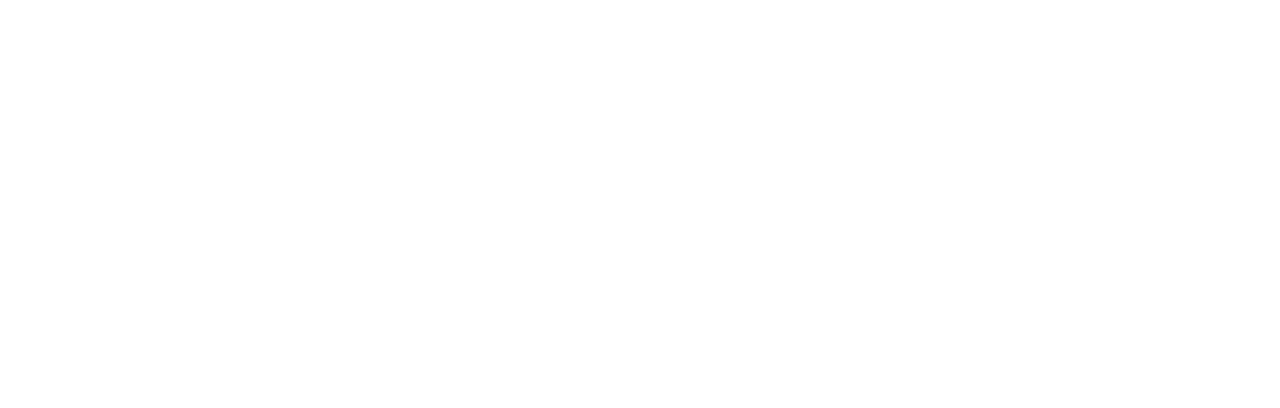
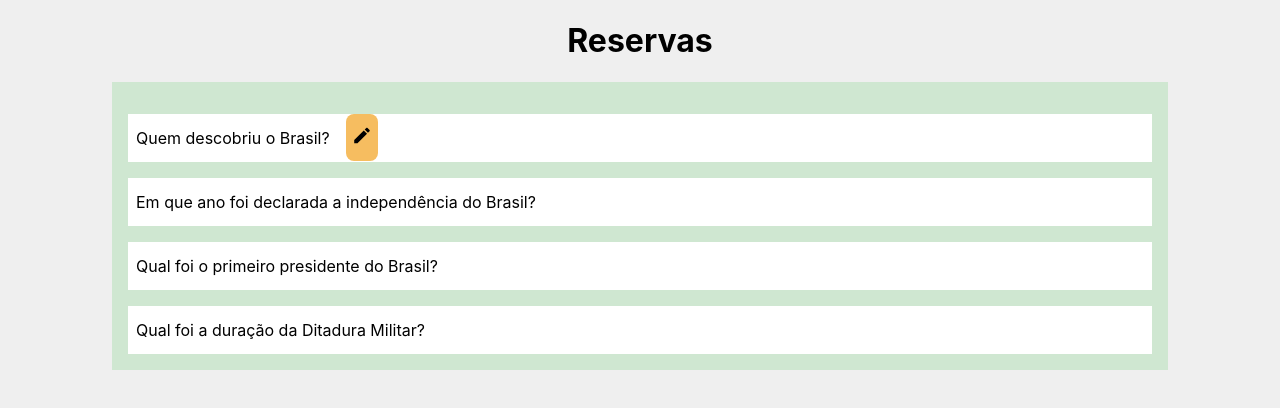
Before and after one commit to anabcuelbas/virtual-avalia, a React (Create React App) app: page /admin-questions in a window 1280 px wide. Shown: the top 408 px of the page. Built offline with nearby package versions, Linux system fonts and the light colour scheme.

Commit message:
componente de tabela

```diff
--- /dev/null
+++ b/src/components/EditButton.js
@@ -0,0 +1,26 @@
+import React, { Component } from 'react';
+import {Link} from 'react-router-dom';
+import PropTypes from 'prop-types';
+import './styles/EditButton.css'
+import { ReactComponent as PencilIcon } from '../assets/Pencil.svg';
+
+class EditButton extends Component {
+
+    render() {
+        return (
+            <Link to={this.props.path}>
+                <div className='button'>
+                    {/* <img src={PencilIcon} alt=':('></img> */}
+                    <PencilIcon style={{width: '1rem'}}/>
+                </div>
+            </Link>
+        );
+    }
+
+};
+
+EditButton.propTypes = {
+    path: PropTypes.string.isRequired
+}
+
+export default EditButton;
--- /dev/null
+++ b/src/components/Table.js
@@ -0,0 +1,43 @@
+import React, { Component } from 'react';
+import PropTypes from 'prop-types';
+import './styles/Table.css'
+
+class Table extends Component {
+
+    render() {
+        return (
+            <div className="table-container">
+                <h1 className="table-title">{this.props.title}</h1>
+
+                <div className="table-background">
+                    <div className="table-header" style={(this.props.hasHeader) ? {display: 'flex'} : {display: 'none'}}>
+                        {(this.props.hasHeader) && this.props.columns.map((el) => (
+                            <p key={el}>{el}</p>
+                        ))}
+                    </div>
+
+                    {this.props.rows.map((el) => (
+                        <div className="table-item">
+                            {el.map(function (value, index, array) {
+                                return <p key={index}>{value}</p>
+                            })
+                            }
+                        </div>
+
+                    ))}
+
+                </div>
+            </div>
+        );
+    }
+
+};
+
+Table.propTypes = {
+    title: PropTypes.string.isRequired,
+    hasHeader: PropTypes.bool.isRequired,
+    columns: PropTypes.array,
+    rows: PropTypes.array.isRequired
+}
+
+export default Table;
--- /dev/null
+++ b/src/components/styles/EditButton.css
@@ -0,0 +1,5 @@
+.button {
+    background-color: #F6BD60;
+    border-radius: .5rem;
+    padding: .5rem;
+}
--- /dev/null
+++ b/src/components/styles/Table.css
@@ -0,0 +1,39 @@
+.table-container {
+    display: flex;
+    flex-direction: column;
+    justify-content: center;
+    align-items: center;
+}
+
+.table-background {
+    width: 80%;
+    background-color: #CFE7D1;
+    display: flex;
+    flex-direction: column;
+    justify-content: center;
+    align-items: center;
+    padding: 1rem;
+}
+
+.table-header {
+    width: 100%;
+    border-radius: 5rem;
+    background-color: #819A83;
+    display: flex;
+    /* justify-content: space-around; */
+    align-items: center;
+}
+
+.table-item {
+    width: 100%;
+    height: 3rem;
+    background-color: #FFFFFF;
+    margin-top: 1rem;
+    display: flex;
+    /* justify-content: space-around; */
+    align-items: center;
+}
+
+p {
+    margin: .5rem;
+}
--- /dev/null
+++ b/src/modules/admin/questionsDatabase/QuestionsDatabase.page.js
@@ -0,0 +1,21 @@
+import React from "react";
+
+import { ReactComponent as Title } from "../../../assets/TitleGreen.svg";
+import PageDefault from "../../../components/PageDefault";
+import Table from '../../../components/Table'
+import EditButton from '../../../components/EditButton'
+
+export const QuestionsDatabase = () => {
+  return (
+    <PageDefault>
+        <Table
+                title="Reservas"
+                hasHeader={false}
+                rows={[["Quem descobriu o Brasil?", <EditButton path='/'/>],
+                ["Em que ano foi declarada a independência do Brasil?"],
+                ["Qual foi o primeiro presidente  do Brasil?"],
+                ["Qual foi a duração da Ditadura Militar?"]]}
+            />
+    </PageDefault>
+  );
+};
--- /dev/null
+++ b/src/modules/admin/questionsDatabase/index.js
@@ -0,0 +1 @@
+export * from './QuestionsDatabase.page';
--- a/src/routes/routes.js
+++ b/src/routes/routes.js
@@ -1,6 +1,7 @@
 import React from "react";
 import { Switch, Route } from "react-router-dom";
 import { AdminLogin } from "../modules/admin/adminLogin";
+import { QuestionsDatabase } from "../modules/admin/questionsDatabase";
 import { HomeScreen } from "../modules/homePage";
 import { StudentLogin } from "../modules/student/studentLogin";
 
@@ -9,6 +10,7 @@ export const Routes = () => {
     <Switch>
       <Route exact path="/" component={HomeScreen} />
       <Route path="/admin-login" component={AdminLogin} />
+      <Route path="/admin-questions" component={QuestionsDatabase} />
       <Route path="/student-login" component={StudentLogin} />
     </Switch>
   );
```
Also changed, not shown: src/assets/Pencil.svg (added).
